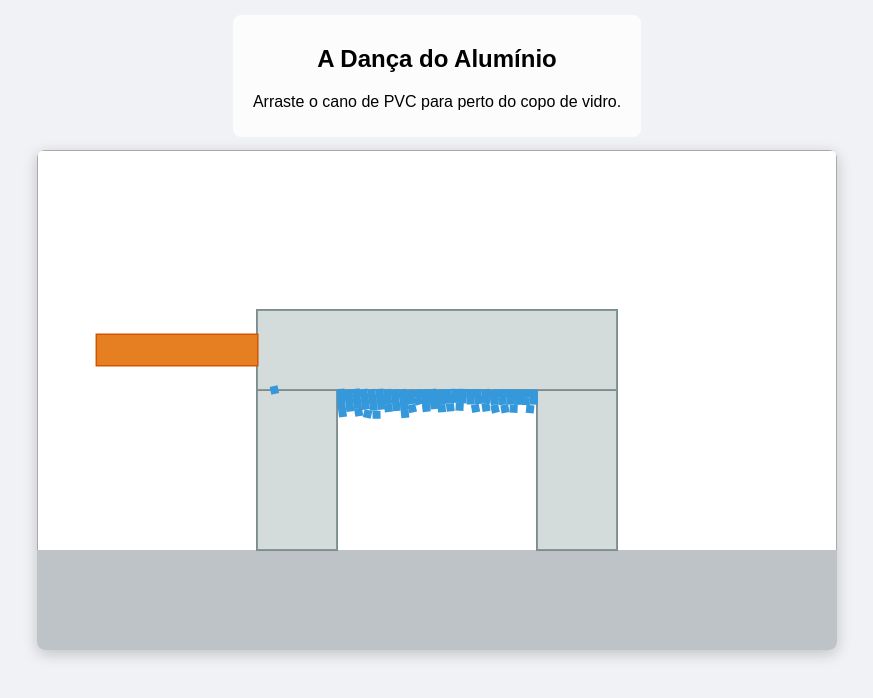
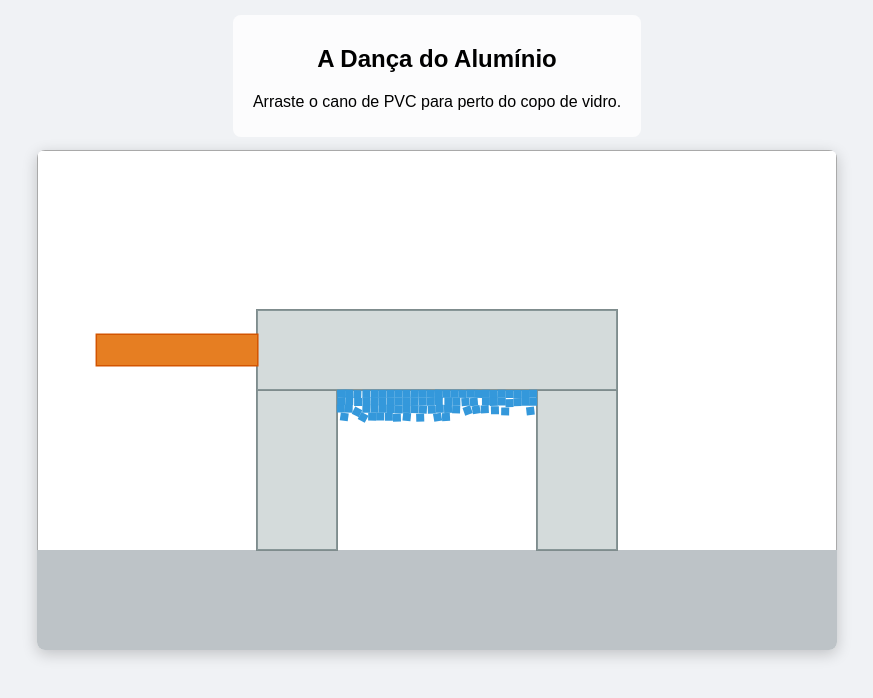
Before and after one commit to MoedorDeCana/MoedorDeCana.github.io, a plain HTML site: page index.html in a window 1280 px wide. Shown: the whole page, without its empty margins (203-1076 px from the left). Drawn offline with nearby package versions, Linux system fonts and the light colour scheme.

Commit message:
Update index.html

```diff
--- a/index.html
+++ b/index.html
@@ -100,7 +100,7 @@
             // Calcula a força baseada na distância do cano
             let power = 0;
             if (dist < 300) {
-                power = (300 - dist) * 0.00002;
+                power = (300 - dist) * 0.00001;
             }
 
             bits.forEach(bit => {
```
